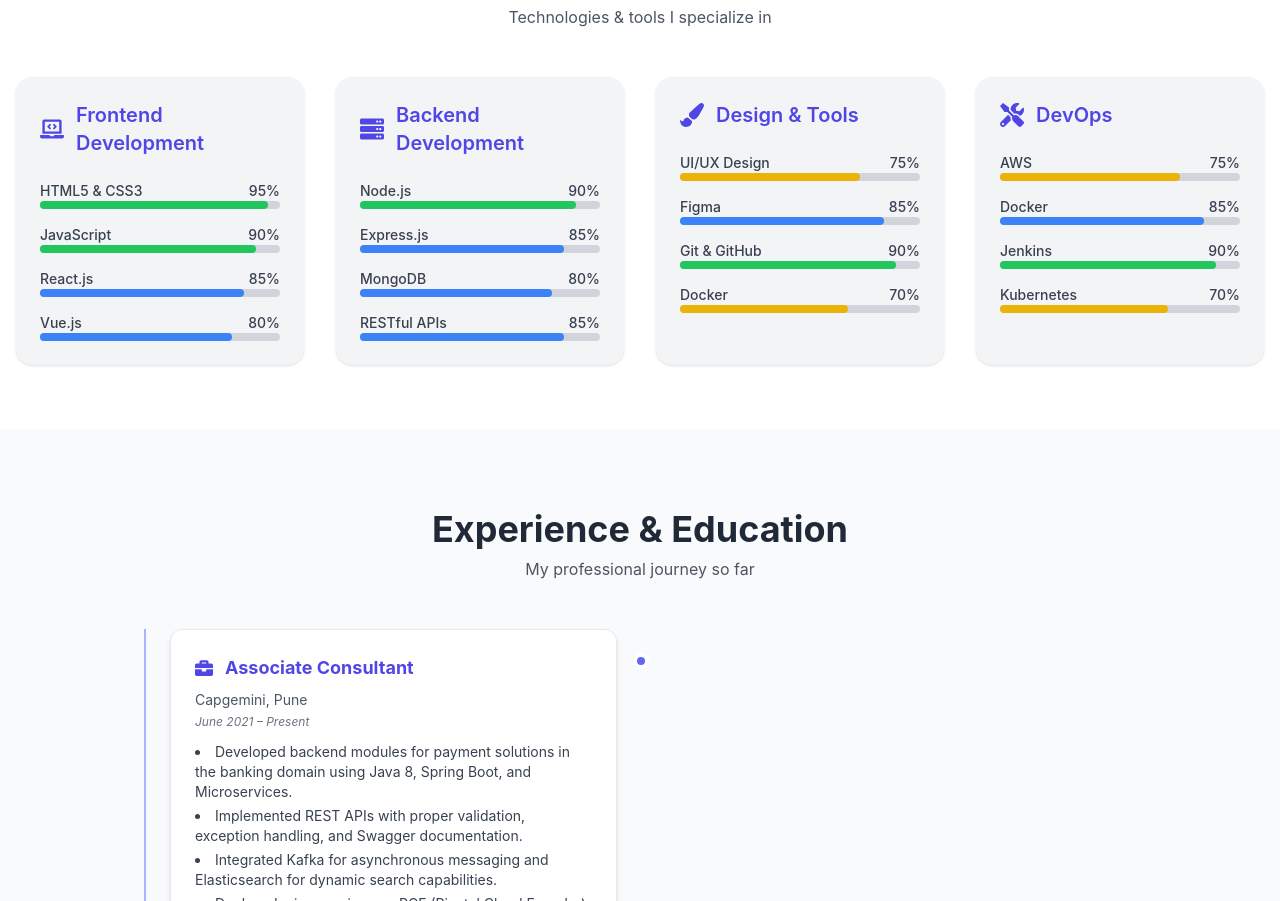
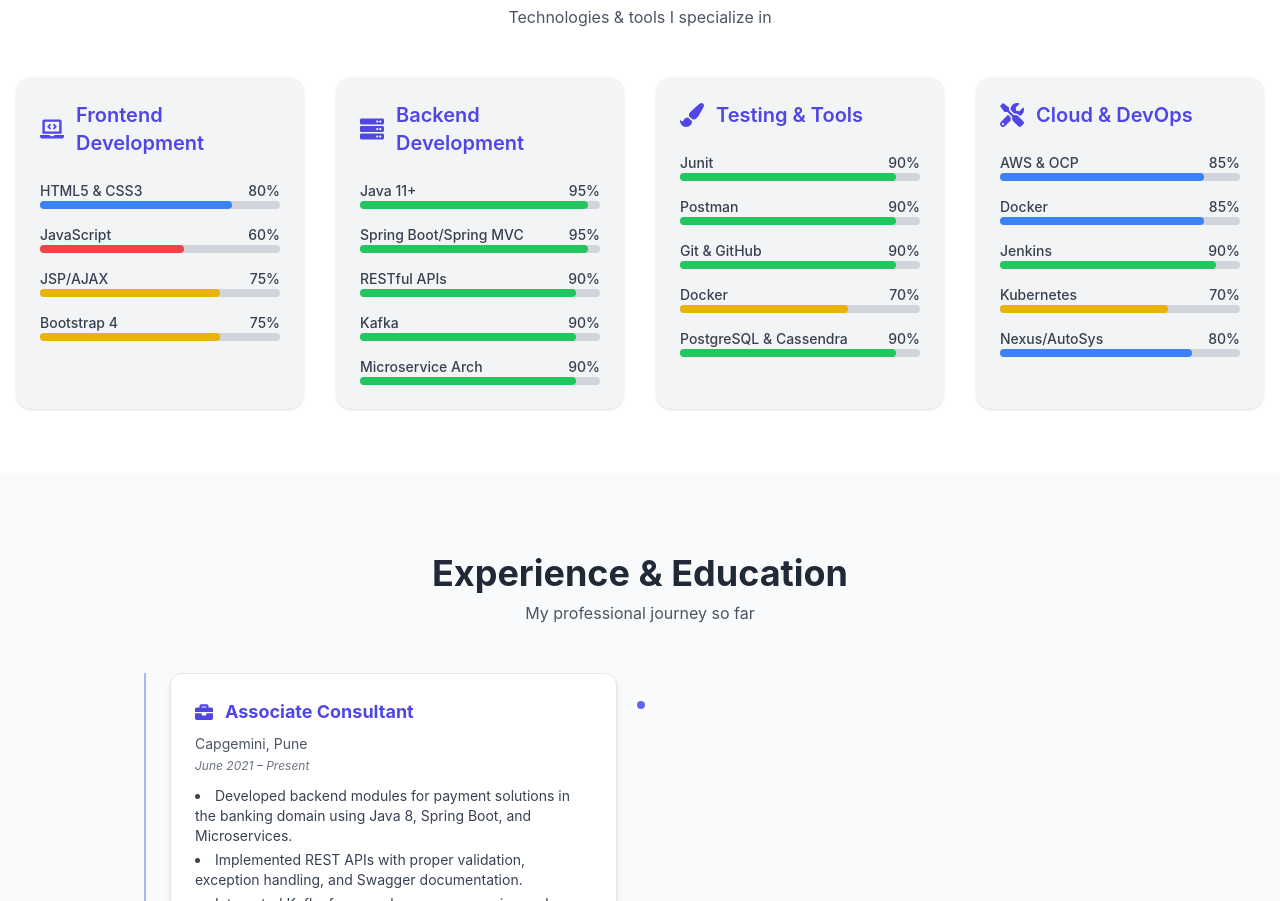
Before and after one commit to ajayagrawal1905/ajayagrawal, a React (Vite) app: page / in a window 1280 px wide. Shown: the part 2079-2980 px from the top of the page. Built offline with nearby package versions, Linux system fonts and the light colour scheme.

Commit message:
Updated My Skills

```diff
--- a/src/Components/Skills.jsx
+++ b/src/Components/Skills.jsx
@@ -7,40 +7,43 @@
     category: 'Frontend Development',
     icon: <FaLaptopCode />,
     skills: [
-      { name: 'HTML5 & CSS3', value: 95 },
-      { name: 'JavaScript', value: 90 },
-      { name: 'React.js', value: 85 },
-      { name: 'Vue.js', value: 80 },
+      { name: 'HTML5 & CSS3', value: 80 },
+      { name: 'JavaScript', value: 60 },
+      { name: 'JSP/AJAX', value: 75 },
+      { name: 'Bootstrap 4', value: 75 },
     ],
   },
   {
     category: 'Backend Development',
     icon: <FaServer />,
     skills: [
-      { name: 'Node.js', value: 90 },
-      { name: 'Express.js', value: 85 },
-      { name: 'MongoDB', value: 80 },
-      { name: 'RESTful APIs', value: 85 },
+      { name: 'Java 11+', value: 95 },
+      { name: 'Spring Boot/Spring MVC', value: 95 },
+      { name: 'RESTful APIs', value: 90 },
+      { name: 'Kafka', value: 90 },
+      { name: 'Microservice Arch', value: 90 },
     ],
   },
   {
-    category: 'Design & Tools',
+    category: 'Testing & Tools',
     icon: <FaPaintBrush />,
     skills: [
-      { name: 'UI/UX Design', value: 75 },
-      { name: 'Figma', value: 85 },
+      { name: 'Junit', value: 90 },
+      { name: 'Postman', value: 90 },
       { name: 'Git & GitHub', value: 90 },
       { name: 'Docker', value: 70 },
+      { name: 'PostgreSQL & Cassendra', value: 90 },
     ],
   },
   {
-    category: 'DevOps',
+    category: 'Cloud & DevOps',
     icon: <FaTools />,
     skills: [
-      { name: 'AWS', value: 75 },
+      { name: 'AWS & OCP', value: 85 },
       { name: 'Docker', value: 85 },
       { name: 'Jenkins', value: 90 },
       { name: 'Kubernetes', value: 70 },
+      { name: 'Nexus/AutoSys', value: 80 },
     ],
   },
 ];
```
